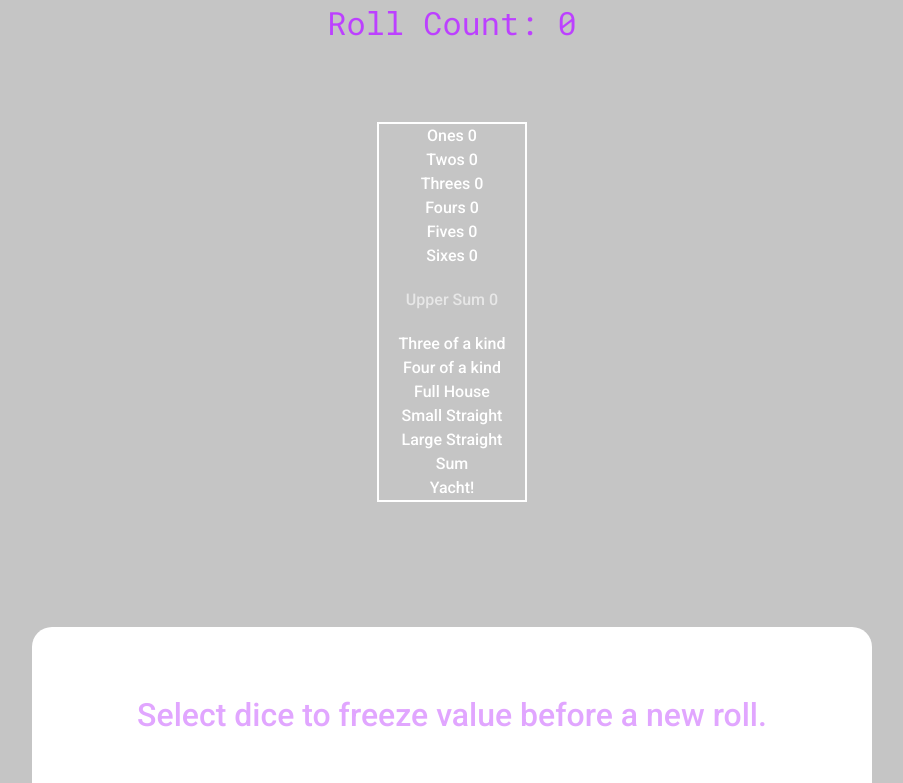
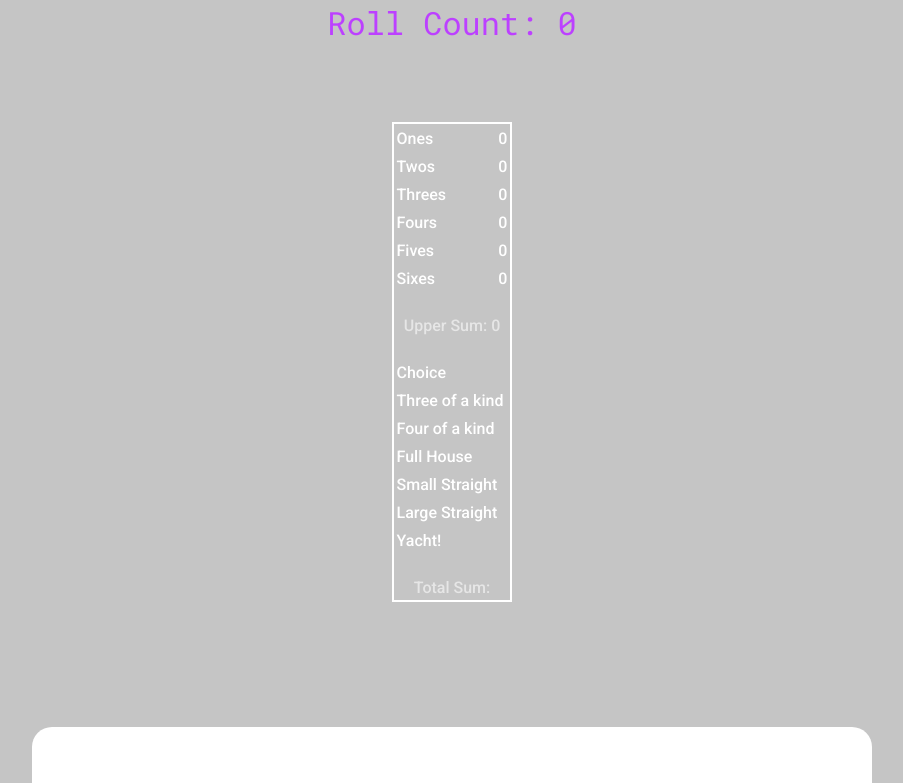
Before and after one commit to chriskstaton/SIXXES, a React (Vite) app: page / in a window 1280 px wide. Shown: the part 598-1381 px from the top of the page, without its empty margins (188-1091 px from the left). Built offline with nearby package versions, Linux system fonts and the light colour scheme.

Commit message:
scoreboard use table tag

```diff
--- a/src/Scoreboard.scss
+++ b/src/Scoreboard.scss
@@ -4,14 +4,17 @@
 	gap: 20px;
 	border: 2px solid white;
 	table-layout: auto;
-	.upper-categories {
-		.upper-item {
-			padding-left: 20px;
-			padding-right: 20px;
-		}
+	table {
+		text-align: center;
+	}
+	th {
+		text-align: left;
+	}
+	td {
+		text-align: right;
 	}
 	.upper-sum {
-		color: rgb(231, 231, 231);
+		color: rgb(230, 230, 230);
 	}
 	.special-categories {
 		.special-item {
@@ -19,4 +22,7 @@
 			padding-right: 20px;
 		}
 	}
+	.total-sum {
+		color: rgb(230, 230, 230);
+	}
 }
--- a/src/Scoreboard.tsx
+++ b/src/Scoreboard.tsx
@@ -1,16 +1,35 @@
 import { useEffect, useState } from "react";
 import "./Scoreboard.scss";
+
+interface Categories {
+	ones: number;
+	twos: number;
+	threes: number;
+	fours: number;
+	fives: number;
+	sixes: number;
+}
 
 function Scoreboard(props: {
 	diceCurrentValueArray: number[];
 	rollCount: number;
 }) {
-	const [onesCatVal, setOnesCatVal] = useState(0);
-	const [twosCatVal, setTwosCatVal] = useState(0);
-	const [threesCatVal, setThreesCatVal] = useState(0);
-	const [foursCatVal, setFoursCatVal] = useState(0);
-	const [fivesCatVal, setFivesCatVal] = useState(0);
-	const [sixesCatVal, setSixesCatVal] = useState(0);
+	var [onesCatVal, setOnesCatVal] = useState(0);
+	var [twosCatVal, setTwosCatVal] = useState(0);
+	var [threesCatVal, setThreesCatVal] = useState(0);
+	var [foursCatVal, setFoursCatVal] = useState(0);
+	var [fivesCatVal, setFivesCatVal] = useState(0);
+	var [sixesCatVal, setSixesCatVal] = useState(0);
+
+	var [threeKindVal, setThreeKindVal] = useState(0);
+	var [fourKindVal, setFourKindVal] = useState(0);
+	var [fullHouseVal, setFullHouseVal] = useState(0);
+	var [smallStraightVal, setSmallStraightVal] = useState(0);
+	var [largeStraightVal, setLargeStraightVal] = useState(0);
+
+	var [choiceCatVal, setChoiceCatVal] = useState(0);
+
+	var [yachtCatVal, setYachtCatVal] = useState(0);
 
 	function categoryFilter(arr: number[], value: number) {
 		const onlyCategory = arr.filter((el) => {
@@ -41,16 +60,35 @@ function Scoreboard(props: {
 
 	return (
 		<div className="scoreboard-container">
-			<div className="upper-categories">
-				<div className="upper-item">Ones {sumOnes}</div>
-				<div className="upper-item">Twos {sumTwos}</div>
-				<div className="upper-item">Threes {sumThrees}</div>
-				<div className="upper-item">Fours {sumFours}</div>
-				<div className="upper-item">Fives {sumFives}</div>
-				<div className="upper-item">Sixes {sumSixes}</div>
-			</div>
+			<table className="upper-categories">
+				<tr>
+					<th>Ones</th>
+					<td>{sumOnes}</td>
+				</tr>
+				<tr>
+					<th>Twos</th>
+					<td>{sumTwos}</td>
+				</tr>
+				<tr>
+					<th>Threes</th>
+					<td>{sumThrees}</td>
+				</tr>
+				<tr>
+					<th>Fours</th>
+					<td>{sumFours}</td>
+				</tr>
+				<tr>
+					<th>Fives</th>
+					<td>{sumFives}</td>
+				</tr>
+				<tr>
+					<th>Sixes</th>
+					<td>{sumSixes}</td>
+				</tr>
+			</table>
+
 			<div className="upper-sum">
-				Upper Sum{" "}
+				Upper Sum:{" "}
 				{onesCatVal +
 					twosCatVal +
 					threesCatVal +
@@ -58,15 +96,37 @@ function Scoreboard(props: {
 					fivesCatVal +
 					sixesCatVal}
 			</div>
-			<div className="special-categories">
-				<div className="special-item">Three of a kind</div>
-				<div className="special-item">Four of a kind</div>
-				<div className="special-item">Full House</div>
-				<div className="special-item">Small Straight</div>
-				<div className="special-item">Large Straight</div>
-				<div className="special-item">Sum</div>
-				<div className="special-item">Yacht!</div>
-			</div>
+			<table className="special-categories">
+				<tr>
+					<th>Choice</th>
+					<td>{}</td>
+				</tr>
+				<tr>
+					<th>Three of a kind</th>
+					<td>{}</td>
+				</tr>
+				<tr>
+					<th>Four of a kind</th>
+					<td>{}</td>
+				</tr>
+				<tr>
+					<th>Full House</th>
+					<td>{}</td>
+				</tr>
+				<tr>
+					<th>Small Straight</th>
+					<td>{}</td>
+				</tr>
+				<tr>
+					<th>Large Straight</th>
+					<td>{}</td>
+				</tr>
+				<tr>
+					<th>Yacht!</th>
+					<td>{}</td>
+				</tr>
+			</table>
+			<div className="total-sum">Total Sum: </div>
 		</div>
 	);
 }
```
